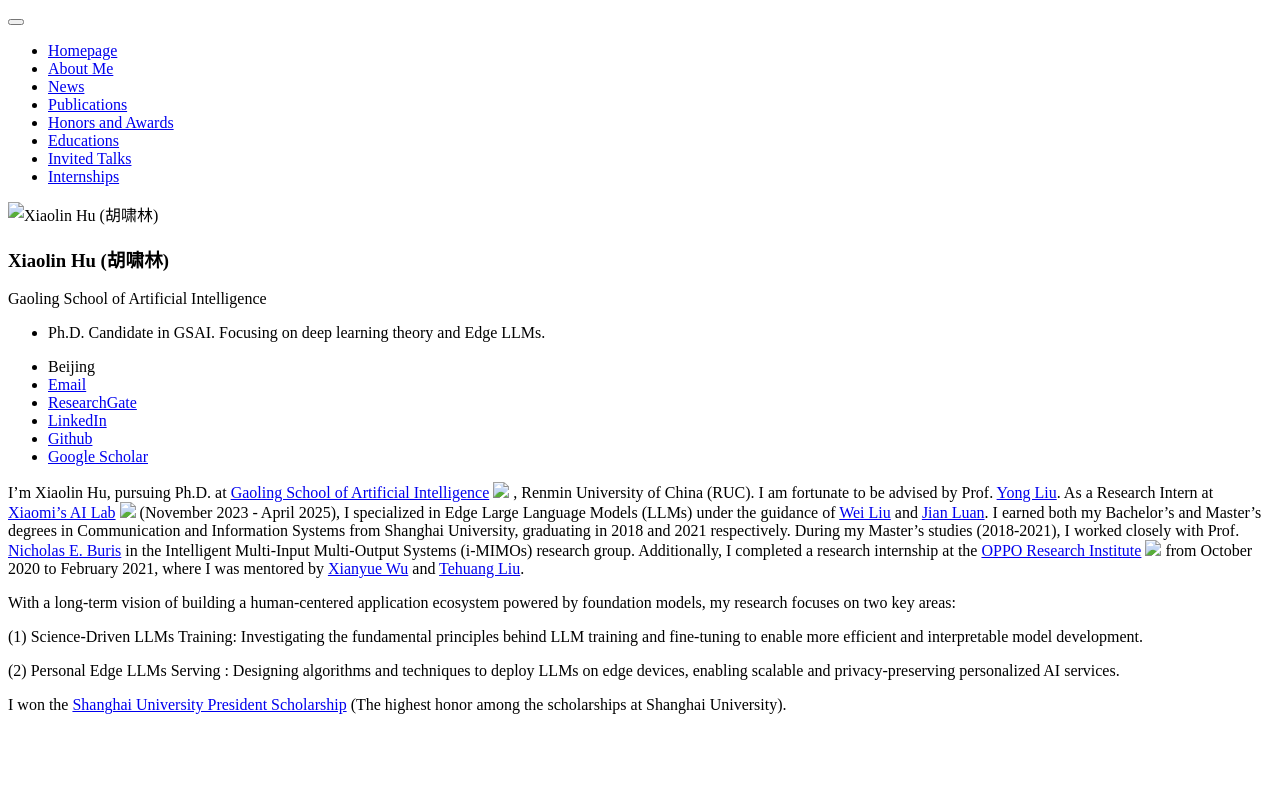
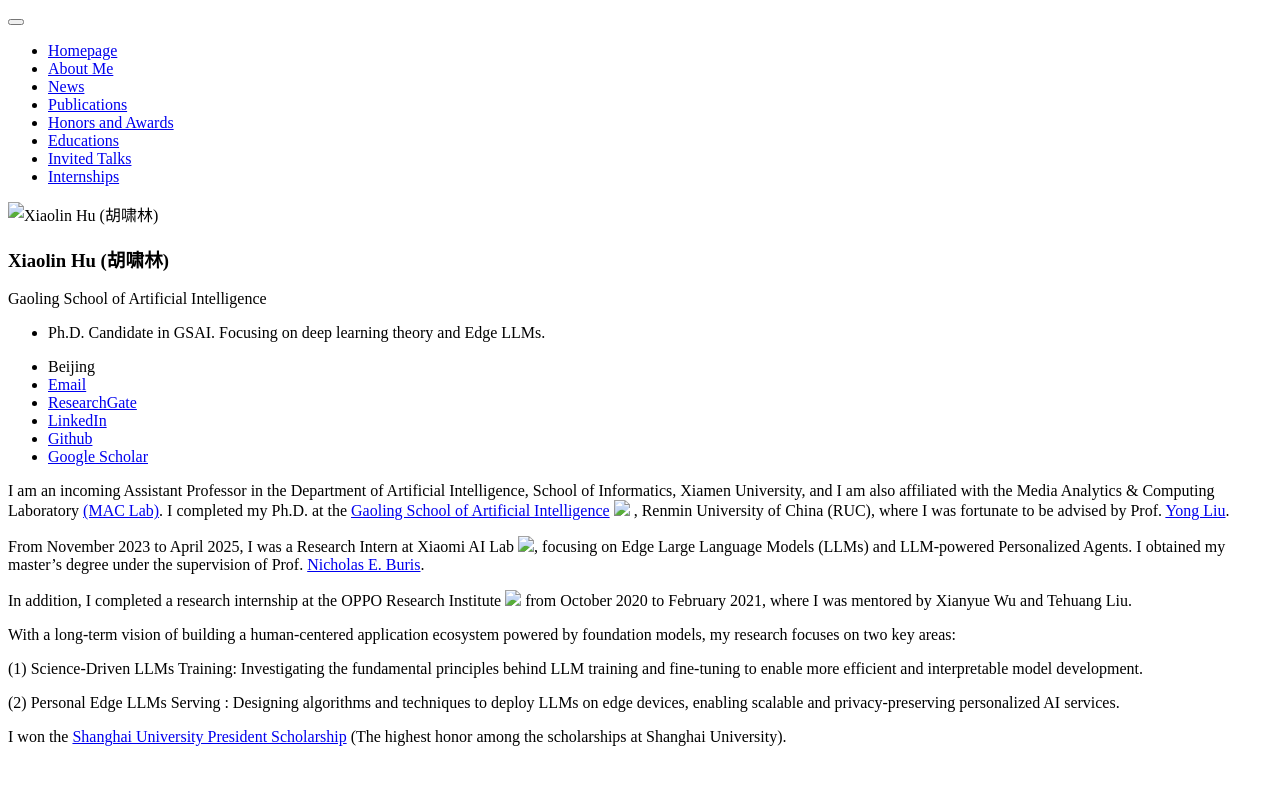
Before and after one commit to hsiaolinhu/hsiaolinhu.github.io, a Jekyll site: the page built from _pages/includes/intro.md, in a window 1280 px wide. Shown: the top 785 px of the page. Built offline with Jekyll 4.4.1, drawn with Linux system fonts in a browser that asks for light colours; our own code applies the rules of GitHub Pages for plain Markdown files.

Commit message:
Update intro.md

```diff
--- a/_pages/includes/intro.md
+++ b/_pages/includes/intro.md
@@ -1,7 +1,17 @@
 <!-- I work at [Sea AI Lab](https://sail.sea.com/) <img src='./images/logo-sea-header-desktop.webp' style='width: 6em;'> as a research scientist now, leading the audio team and doing some fundamental audio-related research. We are [hiring researchers and engineers](https://career.sea.com/position/427) to work on TTS, music generation, speech translation and audio-driven talking face generation. If interested, feel free to email me at [renyi@sea.com](mailto:renyi@sea.com). -->
 
-I'm Xiaolin Hu, pursuing Ph.D. at [Gaoling School of Artificial Intelligence](http://ai.ruc.edu.cn/) <img src='./images/logo-gsai-header-desktop.png' style='width: 8em;'> , Renmin University of China (RUC). I am fortunate to be advised by Prof. [Yong Liu](https://liuyonggsai.github.io/). As a Research Intern at [Xiaomi's AI Lab](https://www.mi.com/miai) <img src='./images/mi-logo.png' style="width: 2.3em;"> (November 2023 - April 2025), I specialized in Edge Large Language Models (LLMs) under the guidance of [Wei Liu](https://www.linkedin.com/in/wei-liu-40a97a39/?originalSubdomain=cn) and [Jian Luan](https://www.linkedin.com/in/jian-luan-58b5a428/?originalSubdomain=cn). I earned both my Bachelor's and Master's degrees in Communication and Information Systems from Shanghai University, graduating in 2018 and 2021 respectively. During my Master's studies (2018-2021), I worked closely with Prof. [Nicholas E. Buris](https://www.linkedin.com/in/nick-buris-a974ba5/) in the Intelligent Multi-Input Multi-Output Systems (i-MIMOs) research group. Additionally, I completed a research internship at the [OPPO Research Institute](https://www.oppo.com/en/proposal/) <img src='./images/oppo-logo.png' style="width: 3.8em;"> from October 2020 to February 2021, where I was mentored by [Xianyue Wu](https://www.linkedin.com/in/wuxianyue/) and [Tehuang Liu](https://www.linkedin.com/in/tehuangliu/?originalSubdomain=cn).
+I am an incoming Assistant Professor in the Department of Artificial Intelligence, School of Informatics, Xiamen University, and I am also affiliated with the Media Analytics & Computing Laboratory [(MAC Lab)](https://mac.xmu.edu.cn/). I completed my Ph.D. at the [Gaoling School of Artificial Intelligence](http://ai.ruc.edu.cn/) <img src='./images/logo-gsai-header-desktop.png' style='width: 8em;'> , Renmin University of China (RUC), where I was fortunate to be advised by Prof. [Yong Liu](https://gsai.ruc.edu.cn/liuyong).
 
+From November 2023 to April 2025, I was a Research Intern at Xiaomi AI Lab <img src='./images/mi-logo.png' style="width: 2.3em;">, focusing on Edge Large Language Models (LLMs) and LLM-powered Personalized Agents. I obtained my master’s degree under the supervision of Prof. [Nicholas E. Buris](https://www.linkedin.com/in/nick-buris-a974ba5/).
+
+In addition, I completed a research internship at the OPPO Research Institute <img src='./images/oppo-logo.png' style="width: 3.8em;"> from October 2020 to February 2021, where I was mentored by Xianyue Wu and Tehuang Liu.
+
+
+<!-- under the guidance of [Wei Liu](https://www.linkedin.com/in/wei-liu-40a97a39/?originalSubdomain=cn) and [Jian Luan](https://www.linkedin.com/in/jian-luan-58b5a428/?originalSubdomain=cn).
+
+I am an incomming assistant professor at Department of Artificial Intelligence, School of Informatics, Xiamen University. and I am also affiliated with Media Analytics & Computing Laboratory (MAC Lab). I completed my PhD at  I was a Research Intern at [Xiaomi's AI Lab](https://www.mi.com/miai) <img src='./images/mi-logo.png' style="width: 2.3em;"> (November 2023 - April 2025), where I specialized in Edge Large Language Models (LLMs) and LLM-powered Personalized Agent. I obtained my master’s degree under supervision Prof. [Nicholas E. Buris](https://www.linkedin.com/in/nick-buris-a974ba5/). Additionally, I completed a research internship at the [OPPO Research Institute](https://www.oppo.com/en/proposal/) <img src='./images/oppo-logo.png' style="width: 3.8em;"> from October 2020 to February 2021, where I was mentored by [Xianyue Wu](https://www.linkedin.com/in/wuxianyue/) and [Tehuang Liu](https://www.linkedin.com/in/tehuangliu/?originalSubdomain=cn).
+
+I earned both my Bachelor's and Master's degrees in Communication and Information Systems from Shanghai University, graduating in 2018 and 2021 respectively. During my Master's studies (2018-2021), I worked closely with Prof. [Nicholas E. Buris](https://www.linkedin.com/in/nick-buris-a974ba5/) in the Intelligent Multi-Input Multi-Output Systems (i-MIMOs) research group. Additionally, I completed a research internship at the [OPPO Research Institute](https://www.oppo.com/en/proposal/) <img src='./images/oppo-logo.png' style="width: 3.8em;"> from October 2020 to February 2021, where I was mentored by [Xianyue Wu](https://www.linkedin.com/in/wuxianyue/) and [Tehuang Liu](https://www.linkedin.com/in/tehuangliu/?originalSubdomain=cn). -->
 
 <!-- Previously, I received my B.E. and M.E. degrees in communication and information system from Shanghai University in 2018 and 2021, respectively. Between 2018 and 2021, I collaborated with Prof. [Nicholas E. Buris](https://www.linkedin.com/in/nick-buris-a974ba5/) as part of the Intelligent Multi-Input Multi-Output Systems (i-MIMOs) research group. Additionally, I gained research experience as an Intern at the [OPPO Research Institute](https://www.oppo.com/en/proposal/) <img src='./images/oppo-logo.png' style="width: 3.8em;"> from October 2020 to February 2021, under the mentorship of [Xianyue Wu](https://www.linkedin.com/in/wuxianyue/) and [Tehuang Liu](https://www.linkedin.com/in/tehuangliu/?originalSubdomain=cn).  -->
 
```
